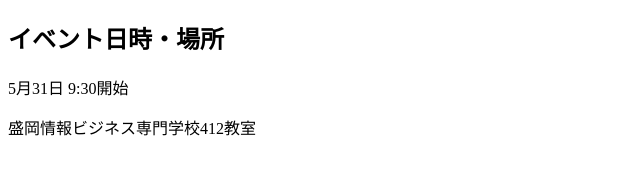
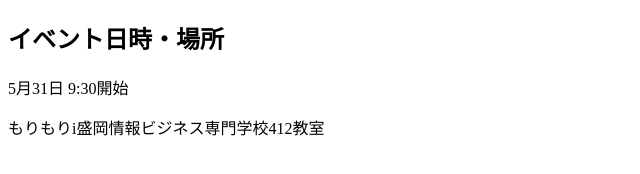
Before and after one commit to takuhiro-nakasato/testBranch, a plain HTML site: page index.html in a window 1280 px wide. Shown: the whole page, without its empty margins (0-640 px from the left). Drawn offline with Linux system fonts and the light colour scheme.

Commit message:
[modify] index.htmlの更新

```diff
--- a/index.html
+++ b/index.html
@@ -6,6 +6,6 @@
 <body>
 <h2> イベント日時・場所 </h2>
 <p>5月31日 9:30開始</p>
-<p>盛岡情報ビジネス専門学校412教室</p>
+<p>もりもりi盛岡情報ビジネス専門学校412教室</p>
 </body>
 </html>
```
